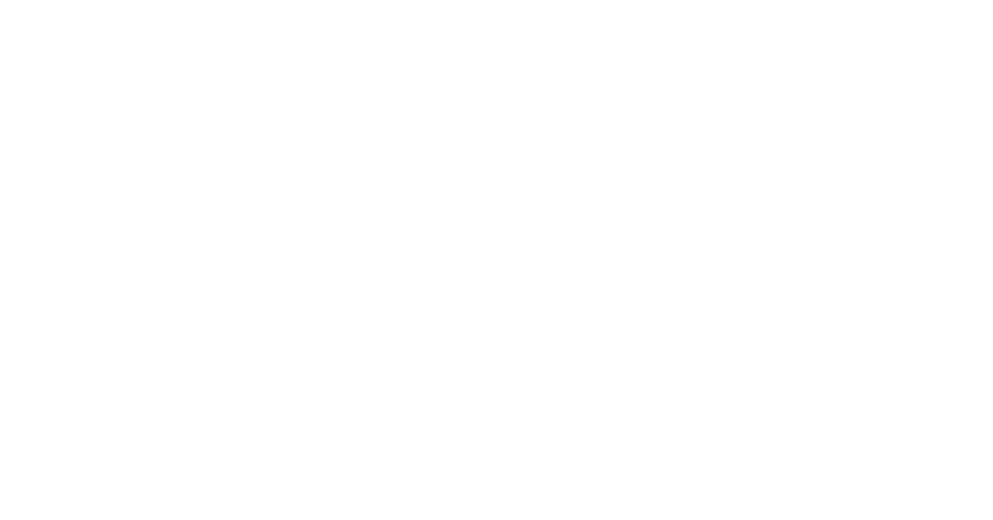
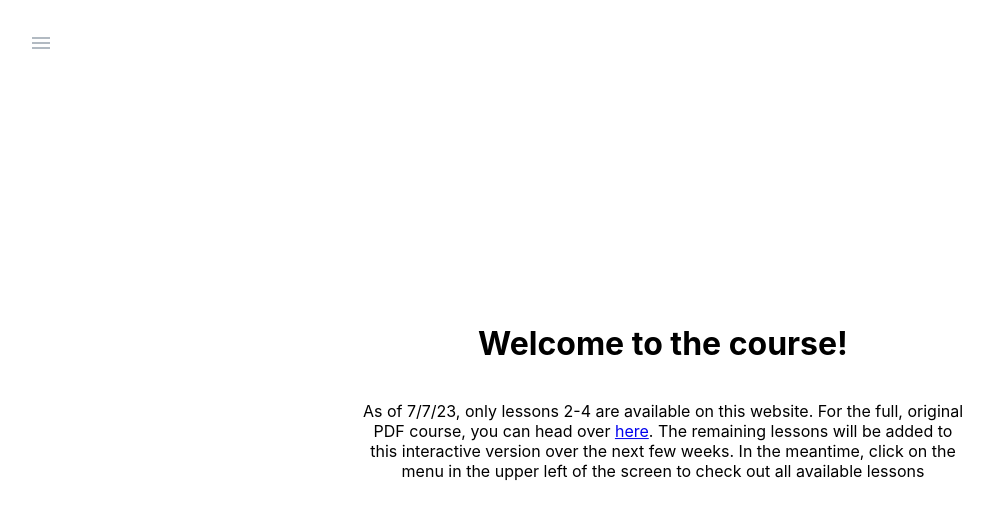
Before and after one commit to milligansarah/interactive-romi-robot-course, a React (Create React App) app: page / in a window 1280 px wide. Before the commit this address had no page. Shown: the top 520 px of the page, without its empty margins (7-1000 px from the left). Built offline with nearby package versions, Linux system fonts and the light colour scheme.

Commit message:
Created Homepage

```diff
--- /dev/null
+++ b/src/Components/HomeComponent.css
@@ -0,0 +1,10 @@
+#text-container {
+    position: absolute;
+    display: flex;
+    flex-direction: column;
+    top: 50%;
+    left: 50%;
+    transform: translate(-50%, -50%);
+    max-width: 70%;
+    text-align: center;
+}
--- /dev/null
+++ b/src/Components/HomeComponent.tsx
@@ -0,0 +1,16 @@
+import './HomeComponent.css';
+import SideNavigationComponent from './SideNavigationComponent';
+
+export default function HomeComponent() {
+    return (
+        <div style={{display: 'flex', flexDirection: 'row', flexGrow: 1}}>
+            <SideNavigationComponent currentLesson={1}/>
+            <div id='home-component' style={{position: 'relative', width: '100%'}}>
+                <div id='text-container'>
+                    <h1>Welcome to the course!</h1>
+                    <p>As of 7/7/23, only lessons 2-4 are available on this website. For the full, original PDF course, you can head over <a href='https://github.com/czbeatty/FRC-Romi-Programming-Course' target='_blank'>here</a>. The remaining lessons will be added to this interactive version over the next few weeks. In the meantime, click on the menu in the upper left of the screen to check out all available lessons</p>
+                </div>
+            </div>
+        </div>
+    );
+}
--- a/src/index.tsx
+++ b/src/index.tsx
@@ -3,7 +3,7 @@
 import './index.css';
 import reportWebVitals from './reportWebVitals';
 import ContentBlockComponent from './Components/ContentBlockComponent';
-import {Route, Routes, BrowserRouter, HashRouter, createHashRouter, RouterProvider} from 'react-router-dom';
+import {Route, Routes, HashRouter} from 'react-router-dom';
 import { ReactElement } from 'react';
 import LessonCompleteComponent from './Components/LessonCompleteComponent';
 import contentBlock from './Types/ContentBlockType';
@@ -11,6 +11,7 @@
 import CourseDataType from './Types/CourseDataType';
 import CourseData from './course-data';
 import SideNavigationComponent from './Components/SideNavigationComponent';
+import HomeComponent from './Components/HomeComponent';
 
 function generateRoutes(data: CourseDataType) : ReactElement {
   let lessonRoutesList : ReactElement[] = [];
@@ -63,24 +64,18 @@
     const lessonPath : string = lessonKey.split(' -')[0].split(' ').join('-');
     lessonRoutesList.push(<Route path={lessonPath}>{currentLessonBlockRoutesList.map((item) => item)}</Route>);
   }
-  console.log(lessonRoutesList)
-  return <Routes>{lessonRoutesList.map((item) => item)}</Routes>
+  return <Routes>
+    <Route path='/' element={<HomeComponent />}></Route>
+    {lessonRoutesList.map((item) => item)}
+  </Routes>
 }
 
 const root = ReactDOM.createRoot(
   document.getElementById('root') as HTMLElement
 );
 
-// const router = createHashRouter([
-//   {
-//     path: "/*",
-//     element: generateRoutes(CourseData),
-//   }
-// ]);
-
 root.render(
   <React.StrictMode>
-    {/* <RouterProvider router={router}></RouterProvider> */}
     <HashRouter basename='/'>
       {generateRoutes(CourseData)}
     </HashRouter>
```
